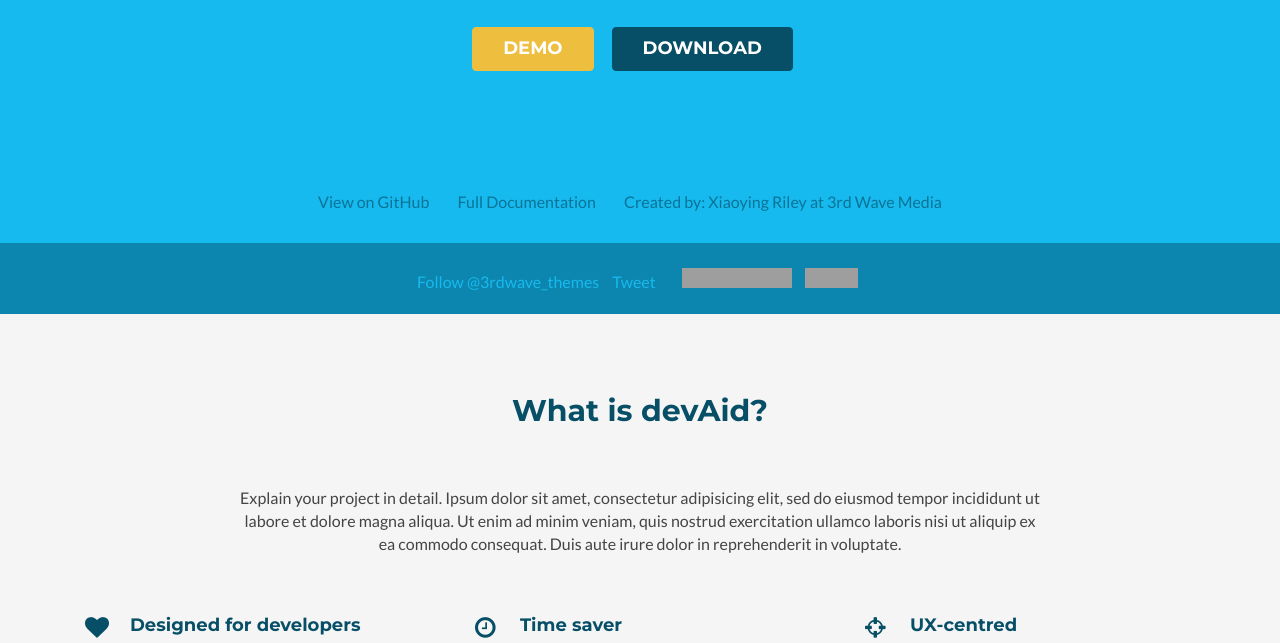
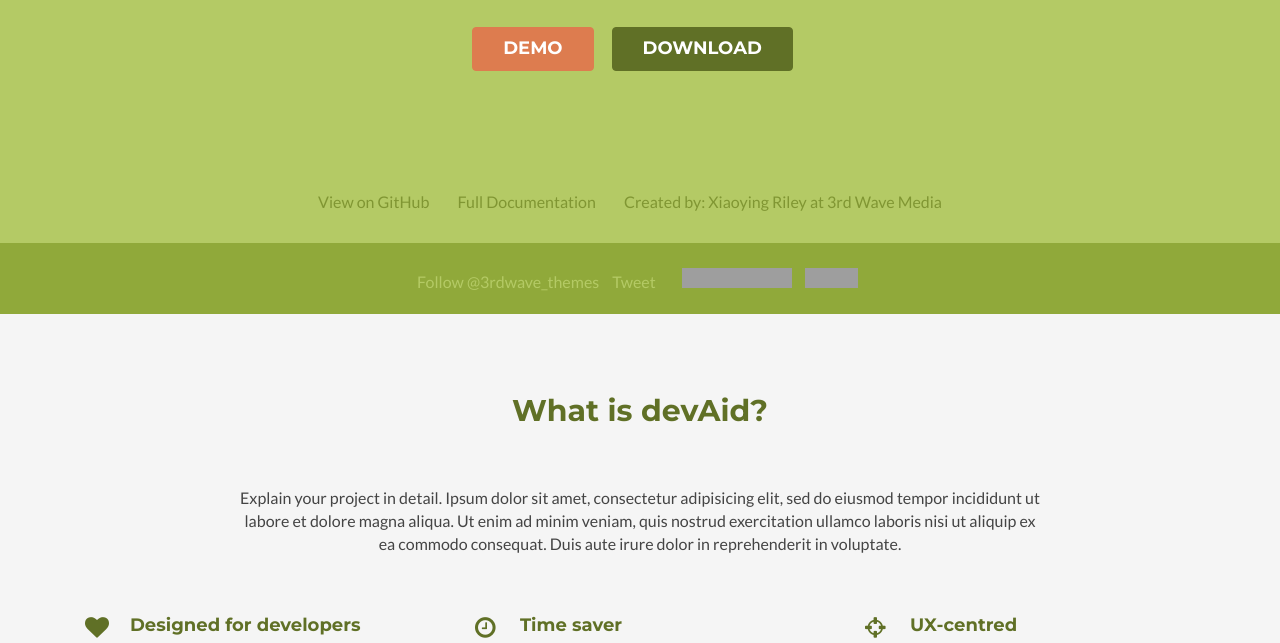
Before and after one commit to juharina/juharina-github.io, a plain HTML site: page index.html in a window 1280 px wide. Shown: the part 351-994 px from the top of the page. Drawn offline with Linux system fonts and the light colour scheme; grey boxes are pictures that could not be loaded.

Commit message:
:for your changes. Lines starting

```diff
--- a/index.html
+++ b/index.html
@@ -19,7 +19,7 @@
     <link rel="stylesheet" href="assets/plugins/font-awesome/css/font-awesome.css">
     <link rel="stylesheet" href="assets/plugins/prism/prism.css">
     <!-- Theme CSS -->
-    <link id="theme-style" rel="stylesheet" href="assets/css/styles.css">
+    <link id="theme-style" rel="stylesheet" href="assets/css/styles-2.css">
     <!-- HTML5 shim and Respond.js IE8 support of HTML5 elements and media queries -->
     <!--[if lt IE 9]>
       <script src="https://oss.maxcdn.com/libs/html5shiv/3.7.0/html5shiv.js"></script>
```
